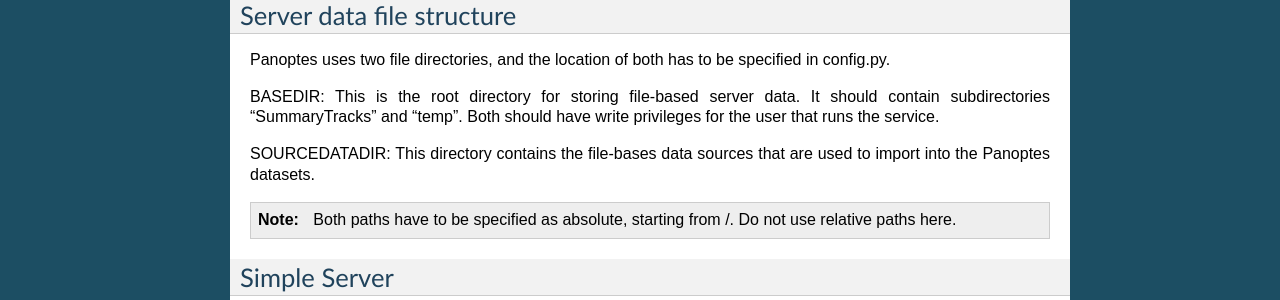
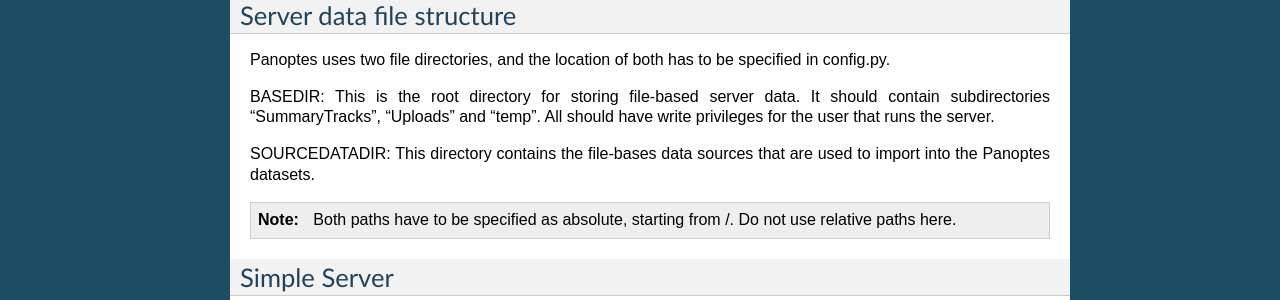
Before and after one commit to cggh/panoptes, a Sphinx documentation site: the page built from documentation/deployment.rst, in a window 1280 px wide. Shown: the part 989-1289 px from the top of the page. Built offline with Sphinx 7.4.7, drawn with Linux system fonts in a browser that asks for light colours.

Commit message:
Update deployment.rst

```diff
--- a/documentation/deployment.rst
+++ b/documentation/deployment.rst
@@ -45,8 +45,8 @@ Server data file structure
 Panoptes uses two file directories, and the location of both has to be specified in config.py.
 
 BASEDIR:
-This is the root directory for storing file-based server data. It should contain subdirectories "SummaryTracks" and "temp".
-Both should have write privileges for the user that runs the service.
+This is the root directory for storing file-based server data. It should contain subdirectories "SummaryTracks", "Uploads" and "temp".
+All should have write privileges for the user that runs the server.
 
 SOURCEDATADIR:
 This directory contains the file-bases data sources that are used to import into the Panoptes datasets.
```
